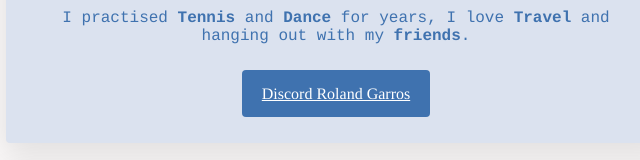
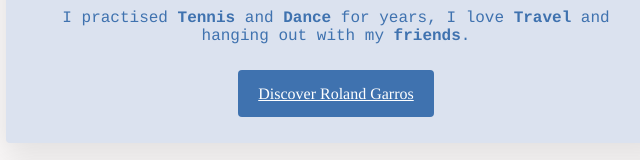
Before and after one commit to MartinIeseg/my-profile, a plain HTML site: page index.html in a window 1280 px wide. Shown: the part 289-449 px from the top of the page, 304-944 px from the left. Drawn offline with Linux system fonts and the light colour scheme.

Commit message:
Update index.html

```diff
--- a/index.html
+++ b/index.html
@@ -20,7 +20,7 @@
 			<p>
 				I practised <strong>Tennis</strong> and <strong>Dance</strong> for years, I love <strong>Travel</strong> and hanging out with my <strong>friends</strong>.
 			</p>
-			<a href="https://www.rolandgarros.com/fr-fr/" class="btn-blue">Discord Roland Garros</a>
+			<a href="https://www.rolandgarros.com/fr-fr/" class="btn-blue">Discover Roland Garros</a>
 		</div>
 
 		<div class="card-white">
```
